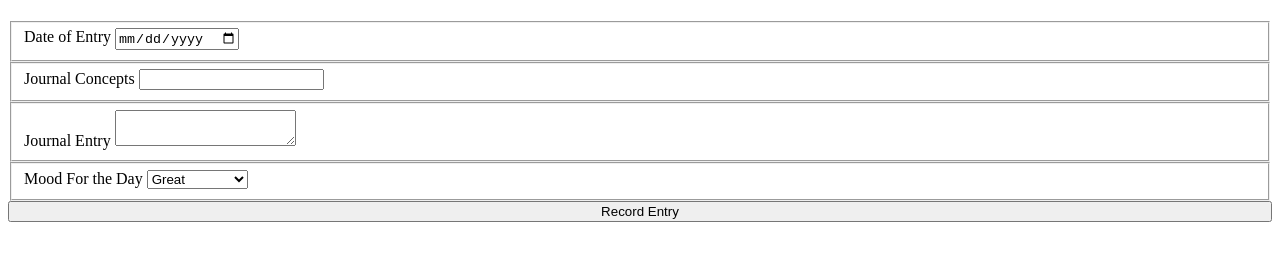
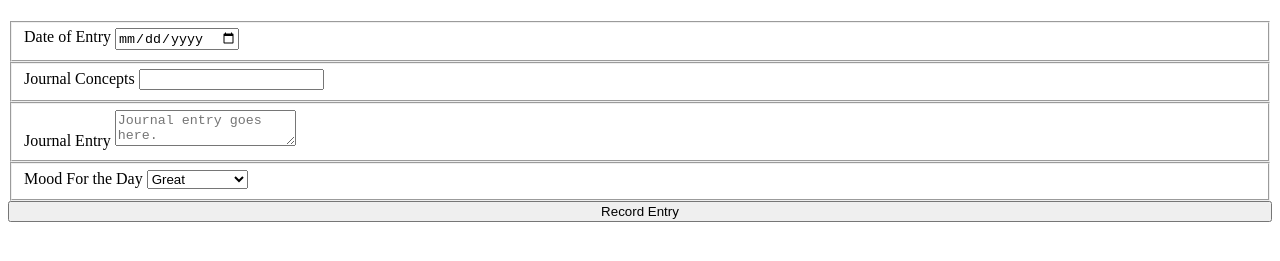
Before and after one commit to DannyBarker/Daily-Journal, a plain HTML site: page src/index.html in a window 1280 px wide. Shown: the part 67-328 px from the top of the page. Drawn offline with Linux system fonts and the light colour scheme.

Commit message:
added placeholder text

```diff
--- a/src/index.html
+++ b/src/index.html
@@ -22,7 +22,7 @@
 
         <fieldset>
             <label for="journalEntry">Journal Entry</label>
-            <textarea type="text" name="journalEntry" id="journalEntry"></textarea>
+            <textarea type="text" name="journalEntry" id="journalEntry" placeholder="Journal entry goes here."></textarea>
         </fieldset>
 
         <fieldset>
```
